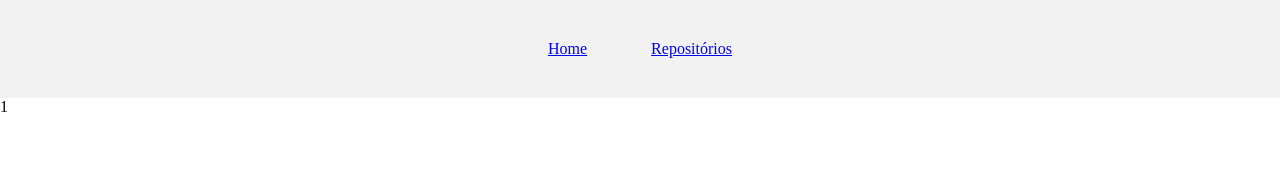
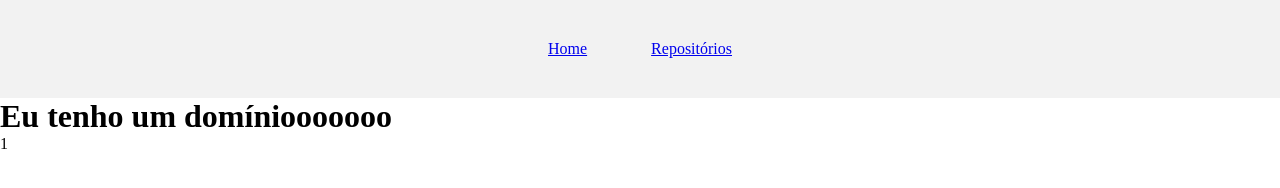
Before and after one commit to rafael-eslucas/home, a plain HTML site: page index.html in a window 1280 px wide. Drawn offline with Linux system fonts and the light colour scheme.

Commit message:
made very first index.html skeleton

```diff
--- a/index.html
+++ b/index.html
@@ -12,7 +12,7 @@
     </nav>
     <main>
         <div id="hero">
-
+            <h1>Eu tenho um domíniooooooo</h1>
         </div>
 
         <div id="repositorios">
```
